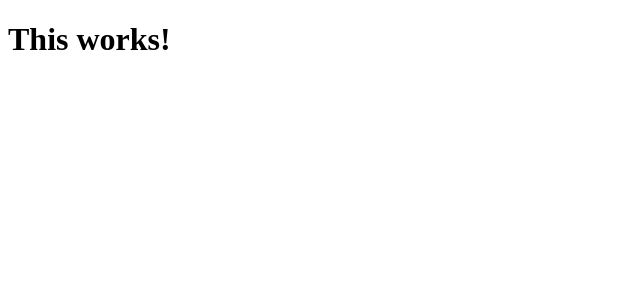
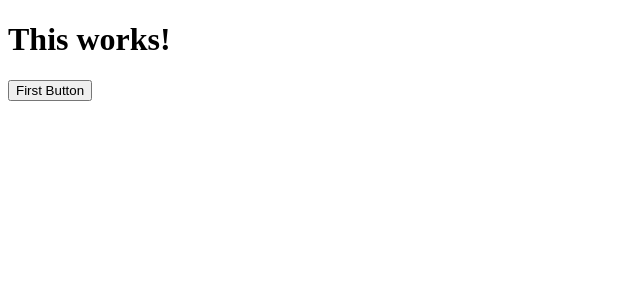
Before and after one commit to vermayash/my-react-project, a React (Create React App) app: page / in a window 1280 px wide. Shown: the top 300 px of the page, without its empty margins (0-640 px from the left). Built offline with nearby package versions, Linux system fonts and the light colour scheme.

Commit message:
Add button

```diff
--- a/src/App.js
+++ b/src/App.js
@@ -1,7 +1,13 @@
+import Button from "./comps/Button";
+
 const App = () => {
+    const btnValue = "First Button";
+    const btnId = "testBtn"
     return (
         <div>
             <h1>This works!</h1>
+
+            <Button btnId={btnId} btnValue={btnValue} />
         </div>
     );
 };
--- /dev/null
+++ b/src/comps/Button.js
@@ -0,0 +1,11 @@
+const Button = ({btnId, btnValue}) => {
+    const doThis = () => console.log("Btn pressed");
+
+    return (
+        <div>
+            <input type="button" id={btnId} value={btnValue} onClick={doThis} />
+        </div>
+    );
+};
+
+export default Button;
```
